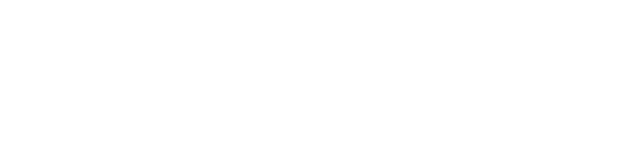
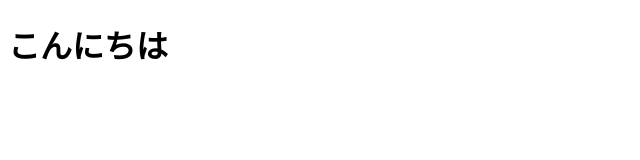
Before and after one commit to watanabe913/GIt-hub-flow, a plain HTML site: page index.html in a window 1280 px wide. Shown: the whole page, without its empty margins (0-640 px from the left). Drawn offline with Linux system fonts and the light colour scheme.

Commit message:
style.css

```diff
--- a/index.html
+++ b/index.html
@@ -6,6 +6,6 @@
   <title>Document</title>
 </head>
 <body>
-
+  <h1>こんにちは</h1>
 </body>
 </html>
--- /dev/null
+++ b/style.css
@@ -0,0 +1,3 @@
+h1{
+  color: red;
+}
```
